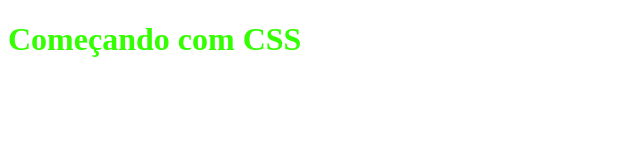
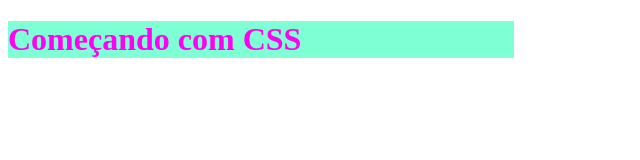
Before and after one commit to Andreiasantoss/css_playground, a plain HTML site: page index.html in a window 1280 px wide. Shown: the whole page, without its empty margins (0-640 px from the left). Drawn offline with Linux system fonts and the light colour scheme.

Commit message:
unidade de medidas

```diff
--- a/css/style.css
+++ b/css/style.css
@@ -1,3 +1,18 @@
+html{
+    font-size: 5x;
+}
+
+div{
+    font-size:1em;
+}
+
+
 h1 {
     color: rgb(51, 255, 0);
 }
+h1{
+    color:rgb(255, 0, 242);
+    font-siza: 1rem;
+    background-color: aquamarine;
+    width: 40%
+}
--- a/index.html
+++ b/index.html
@@ -8,7 +8,9 @@
 <link rel="stylesheet" href="./css/style.css">
 </head>
 <body>
+    <div>
     <h1>Começando com CSS</h1>
+</div>
 
 </body>
 </html>
```
